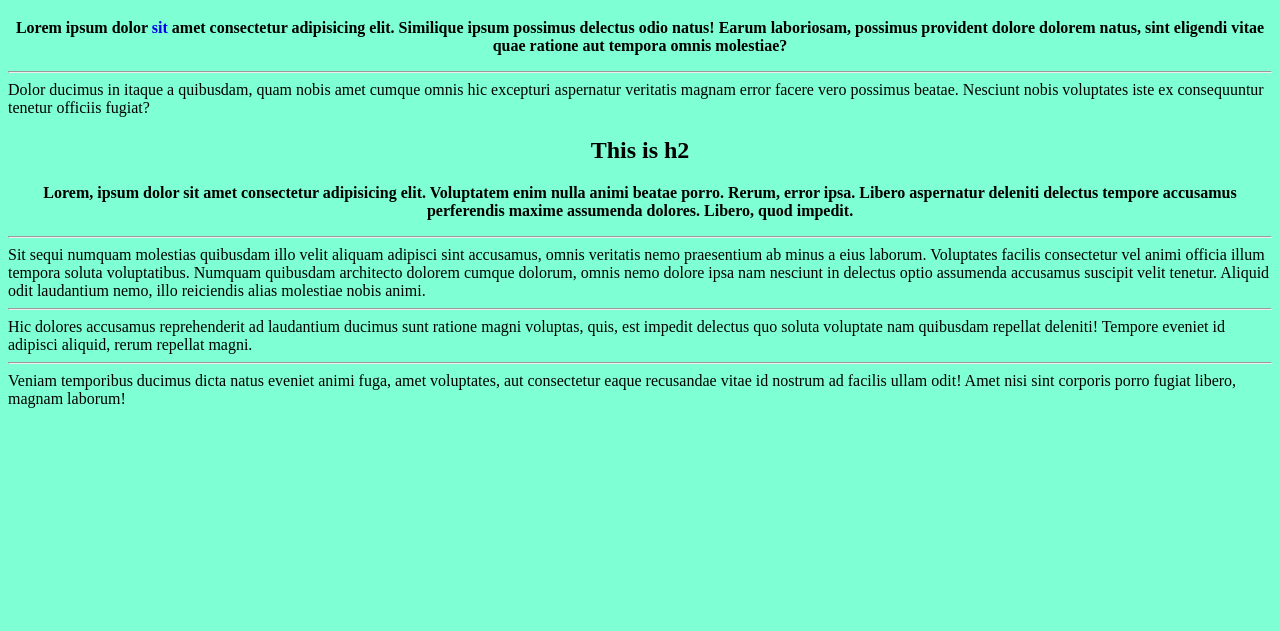
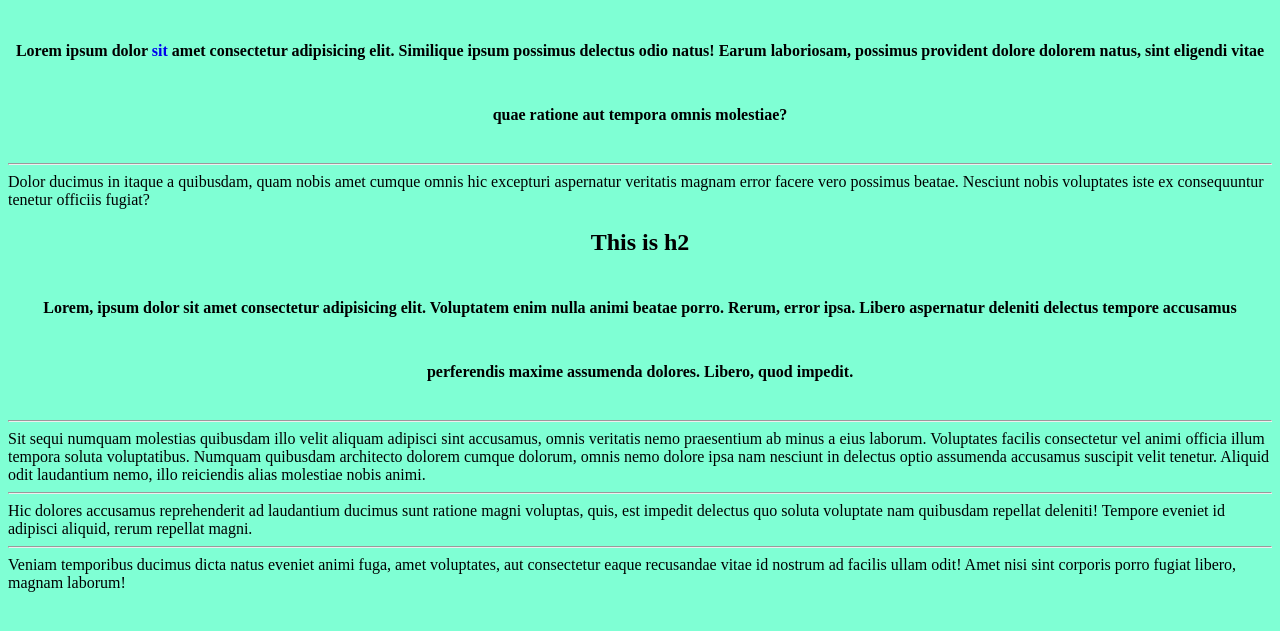
Before and after one commit to swayampandey/CSS_Practice, a plain HTML site: page TextProperties/Text.html in a window 1280 px wide. Shown: the part 61-692 px from the top of the page. Drawn offline with Linux system fonts and the light colour scheme.

Commit message:
[Swayam] : added learnig codes of basics of css

```diff
--- a/TextProperties/Text.css
+++ b/TextProperties/Text.css
@@ -7,6 +7,7 @@ p {
     text-align: center;
     font-weight: 700;
     text-decoration: none;
+    line-height: 4;
 }
 
 a {
```
